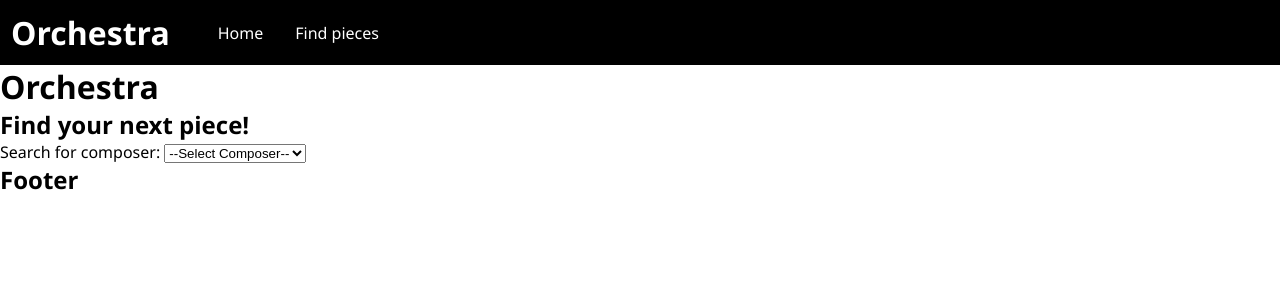
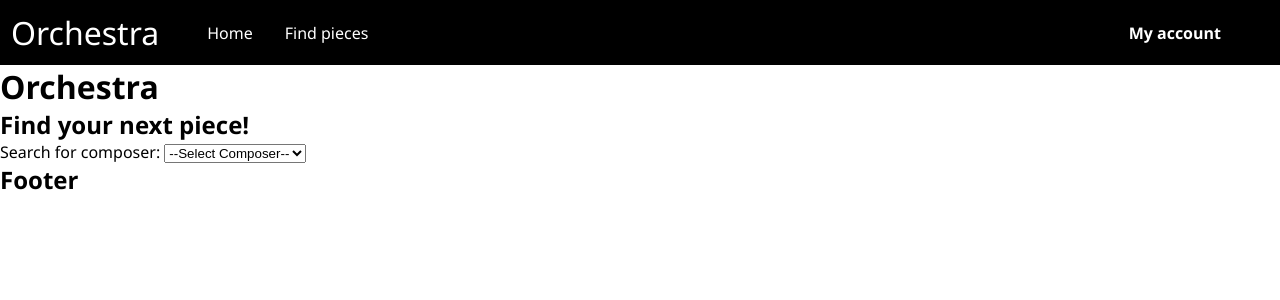
Before and after one commit to Tom2612/OrchestraSite, a React (Create React App) app: page / in a window 1280 px wide. Shown: the top 300 px of the page. Built offline with nearby package versions, Linux system fonts and the light colour scheme.

Commit message:
Added my account link

```diff
--- a/src/components/Navbar.css
+++ b/src/components/Navbar.css
@@ -10,6 +10,12 @@
     font-size: 2rem;
     cursor: pointer;
     margin-right: 3rem;
+    font-weight: 400;
+}
+.navbar--menu {
+    width: 100%;
+    display: flex;
+    justify-content: space-between;
 }
 .navbar--list {
     display: flex;
@@ -23,3 +29,7 @@
     color: #fff;
     text-decoration: none;
 }
+.navbar--user {
+    margin-right: 3rem;
+    font-weight: 700;
+}
--- a/src/components/Navbar.js
+++ b/src/components/Navbar.js
@@ -5,10 +5,13 @@ export default function Navbar() {
     return (
         <nav className="navbar">
             <h2 className="navbar--title">Orchestra</h2>
-            <ul className="navbar--list">
-                <li><a href='#'>Home</a></li>
-                <li><a href='#'>Find pieces</a></li>
-            </ul>
+            <div className="navbar--menu">
+                <ul className="navbar--list">
+                    <li><a href='#'>Home</a></li>
+                    <li><a href='#'>Find pieces</a></li>
+                </ul>
+                <a href="#" className="navbar--user">My account</a>
+            </div>
         </nav>
     )
 }
```
